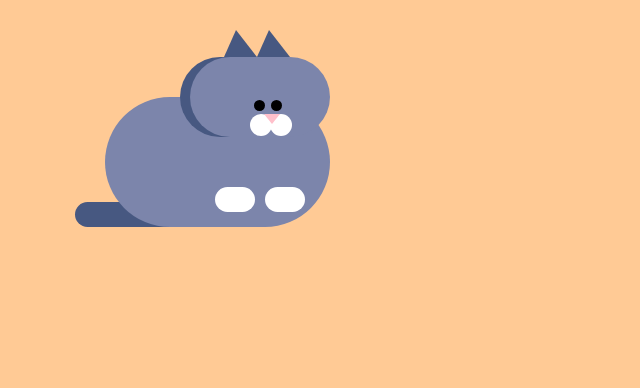
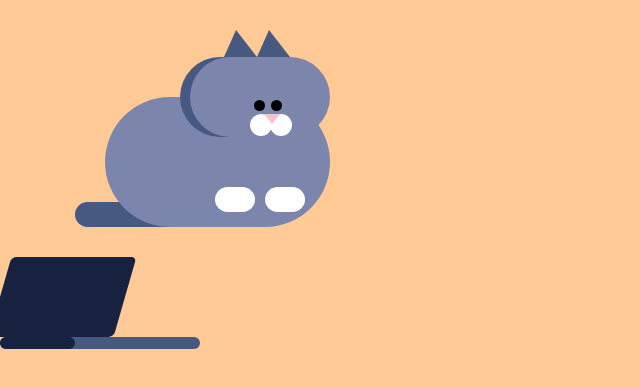
Before and after one commit to MariiaKrusser/picture-by-css, a plain HTML site: page index.html in a window 1280 px wide. Shown: the whole page, without its empty margins (0-640 px from the left). Drawn offline with Linux system fonts and the light colour scheme.

Commit message:
I added new elements of laptop

```diff
--- a/index.html
+++ b/index.html
@@ -34,6 +34,13 @@
             <div class="taile"></div>
         </div>
         <div class="laptop">
+            <div class="screen"></div>
+            <div class="keyboard">
+                <div class="keyboard-length">
+                    <div class="keyboard-width"></div>
+                </div>
+            </div>
+
 
         </div>
     </div>
--- a/style.css
+++ b/style.css
@@ -131,3 +131,28 @@ html {
     border-radius: 30px;
     margin: 15px 5px;
 }
+
+.keyboard-length {
+    background: #475881;
+    height: 12px;
+    width: 200px;
+    border-radius: 20px;
+}
+
+.keyboard-width {
+    background: #16223f;
+    height: 12px;
+    width: 75px;
+    border-radius: 20px;
+}
+
+.screen {
+    background: #16223f;
+    height: 80px;
+    width: 125px;
+	-webkit-transform: skew(344deg);
+	-moz-transform: skew(20deg);
+	-o-transform: skew(20deg);
+    border-radius: 5px;
+
+}
```
